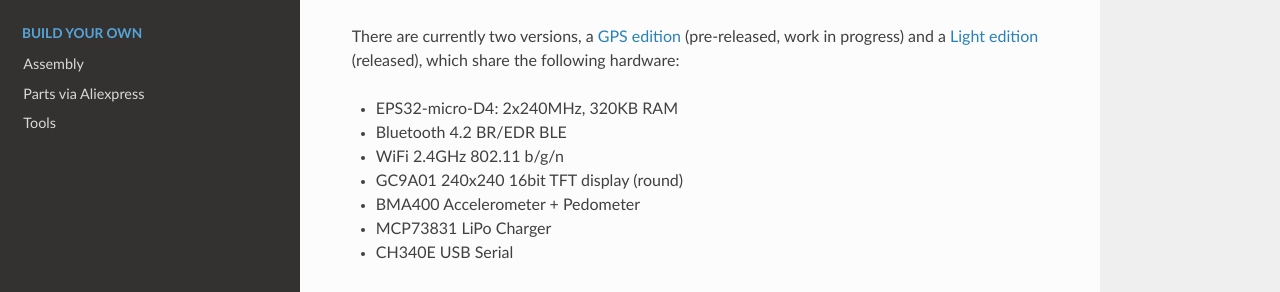
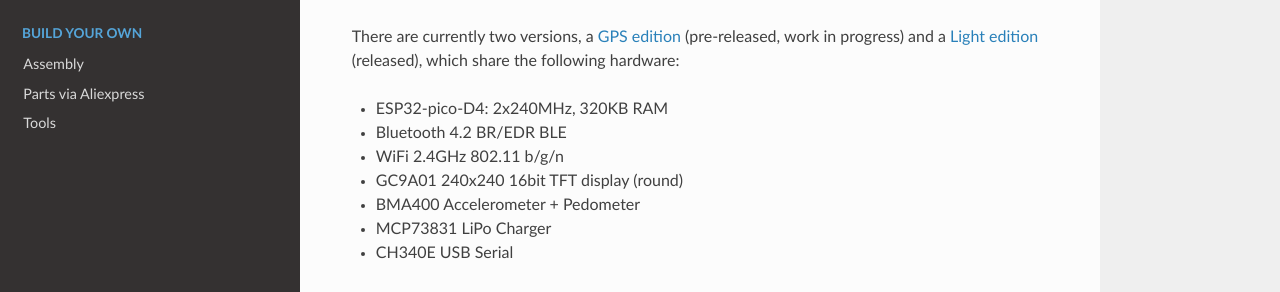
Before and after one commit to Open-Smartwatch/open-smartwatch.github.io, an MkDocs documentation site: the page built from docs/index.md, in a window 1280 px wide and 900 px high. Shown: the part 457-749 px from the top of the window. Built offline with MkDocs 1.6.1, drawn with Linux system fonts in a browser that asks for light colours; nearby versions of some CDN libraries.

Commit message:
fix typo

```diff
--- a/docs/index.md
+++ b/docs/index.md
@@ -7,7 +7,7 @@ It consists of hardware modules, 3D printable cases and a custom operating syste
 
 There are currently two versions, a [GPS edition](/2_gps-edition/) (pre-released, work in progress) and a [Light edition](/1_light-edition/) (released), which share the following hardware:
 
-* EPS32-micro-D4: 2x240MHz, 320KB RAM
+* ESP32-pico-D4: 2x240MHz, 320KB RAM
 * Bluetooth 4.2 BR/EDR BLE
 * WiFi 2.4GHz 802.11 b/g/n
 * GC9A01 240x240 16bit TFT display (round)
```
